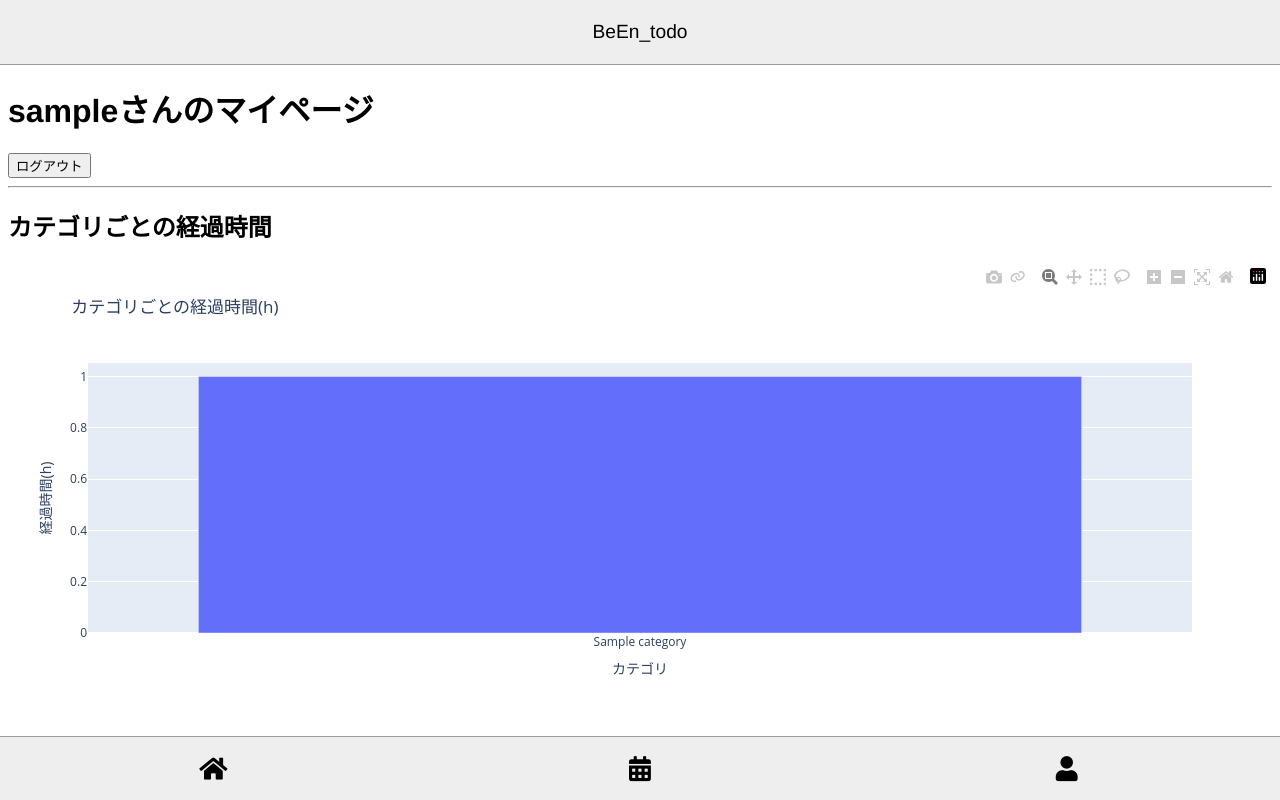
After one commit to Genji-Ichikawa/be_en_todo, a Django app: page /mypage in a window 1280 px wide. The commit adds this page. Run offline with Django 5.2, Linux system fonts and the light colour scheme; a user stored in the database is signed in; tables that the repository leaves empty hold one stand-in row (values such as "Sample post").

Commit message:
feat: マイページの作成

```diff
--- a/main/templates/main/base.html
+++ b/main/templates/main/base.html
@@ -18,12 +18,12 @@
 
     {% block header %}
       <header class="header">
-        {% if not request.resolver_match.url_name|in_list:'login,signup,logout,home,calendar' %}
+        {% if not request.resolver_match.url_name|in_list:'login,signup,logout,home,calendar,mypage' %}
           <div class="header-container">
             <div class="header-container__item">
               <a href="
                 {% block prev_url %}{% endblock prev_url %}
-                " class="header-item__link">
+                 " class="header-item__link">
                 <div class="header-item__icon">
                   <i class="fas fa-arrow-left"></i>
                 </div>
@@ -55,6 +55,11 @@
               <span class="footer-item__icon"><i class="fas fa-calendar-alt"></i></span>
             </a>
           </div>
+          <div class="footer-container__item">
+            <a href="{% url 'mypage' %}" class="footer-item__link">
+              <span class="footer-item__icon"><i class="fas fa-user"></i></span>
+            </a>
+          </div>
         </div>
       </footer>
     {% endblock footer %}
--- /dev/null
+++ b/main/templates/main/mypage.html
@@ -0,0 +1,19 @@
+{% extends "main/base.html" %}
+{% load static %}
+
+{% block extra_style %}
+  <link rel="stylesheet"
+        type="text/css"
+        href="{% static "main/css/mypage.css" %}">
+{% endblock extra_style %}
+
+{% block content %}
+  <h1>{{ request.user.username }}さんのマイページ</h1>
+  <form action="{% url "logout" %}" method="post">
+    {% csrf_token %}
+    <button type="submit">ログアウト</button>
+  </form>
+  <hr>
+  <h2>カテゴリごとの経過時間</h2>
+  <div>{{ graph|safe }}</div>
+{% endblock content %}
--- a/main/templates/main/todo_detail.html
+++ b/main/templates/main/todo_detail.html
@@ -14,8 +14,10 @@
 {% block content %}
   <div class="todo-detail">
     <h1>{{ todo.title }}</h1>
-    <a href="{% url "todo_update" category_id todo.id %}">編集</a>
-    <div class="">{{ todo.description|linebreaks }}</div>
+    <button>
+      <a href="{% url "todo_update" category_id todo.id %}">編集</a>
+    </button>
+    <div>{{ todo.description|linebreaks }}</div>
     <p>締め切り: {{ todo.deadline_time|date:"Y/m/j H:i:s" }}</p>
   </div>
 {% endblock content %}
--- a/main/urls.py
+++ b/main/urls.py
@@ -29,4 +29,5 @@ urlpatterns = [
         name="todo_delete",
     ),
     path("calendar", views.CalendarView.as_view(), name="calendar"),
+    path("mypage", views.MypageView.as_view(), name="mypage"),
 ]
--- a/main/views.py
+++ b/main/views.py
@@ -4,6 +4,7 @@ from datetime import datetime
 from django.contrib.auth import login
 from django.contrib.auth.mixins import LoginRequiredMixin
 from django.contrib.auth.views import LoginView, LogoutView
+from django.db.models import Sum
 from django.shortcuts import get_object_or_404
 from django.urls import reverse_lazy
 from django.utils import timezone
@@ -15,6 +16,7 @@ from django.views.generic import (
     TemplateView,
     UpdateView,
 )
+from plotly import graph_objs, offline
 
 from main.forms import LoginForm, SignUpForm, TodoCreateForm, TodoUpdateForm
 from main.models import Category, Todo
@@ -197,3 +199,32 @@ class CalendarView(TemplateView):
     def get_month_calendar(self, year, month):
         cal = calendar.Calendar(firstweekday=6)  # 日曜始まり
         return cal.monthdatescalendar(year, month)
+
+
+class MypageView(LoginRequiredMixin, TemplateView):
+    template_name = "main/mypage.html"
+
+    def get_context_data(self, **kwargs):
+        context = super().get_context_data(**kwargs)
+        user = self.request.user
+
+        categories = Category.objects.filter(user=user).annotate(
+            total_hours=Sum("todos__hour_spent")
+        )
+        category_names = [c.name for c in categories]
+        total_hours = [c.total_hours for c in categories]
+
+        bar = graph_objs.Bar(x=category_names, y=total_hours)
+        layout = graph_objs.Layout(
+            title="カテゴリごとの経過時間(h)",
+            xaxis=dict(title="カテゴリ"),
+            yaxis=dict(
+                title="経過時間(h)",
+                rangemode="tozero",
+            ),
+        )
+        fig = graph_objs.Figure(data=[bar], layout=layout)
+        graph_div = offline.plot(fig, auto_open=False, output_type="div")
+
+        context["graph"] = graph_div
+        return context
```
Also changed, not shown: main/templates/main/todo_list.html (+6 -2 lines), main/static/main/css/mypage.css (added).
